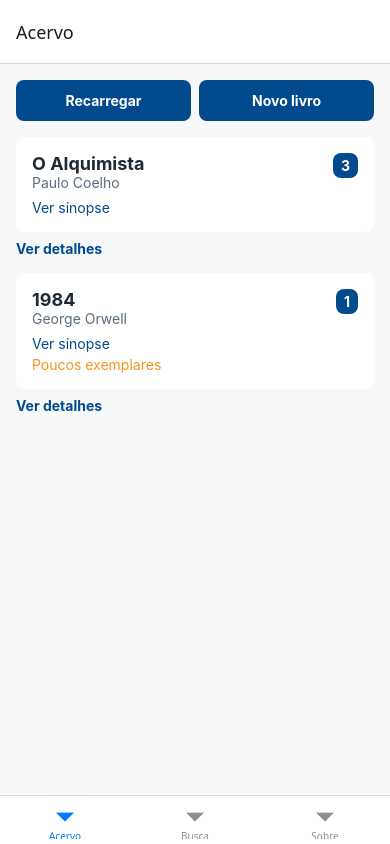
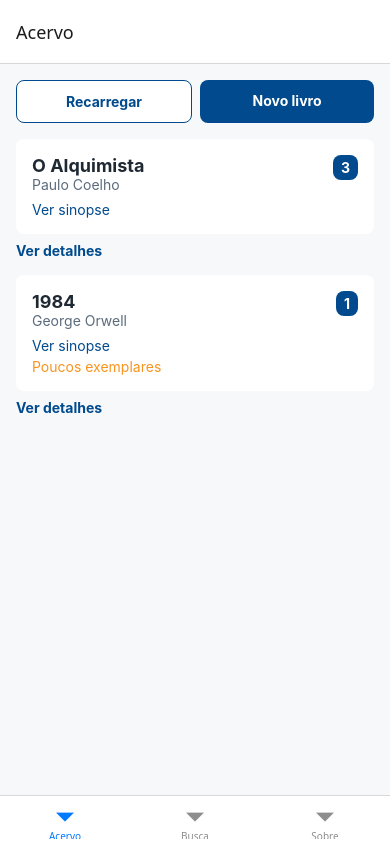
Before and after one commit to samuelrenildo/uc8-projeto-mobile, a React Native app: screen /Acervo in a window 390 px wide. Built offline with nearby package versions, Linux system fonts and the light colour scheme.

Commit message:
feat: barra do acervo com o componente Botao

```diff
--- a/src/telas/TelaAcervo.tsx
+++ b/src/telas/TelaAcervo.tsx
@@ -2,10 +2,11 @@ import { useCallback, useState } from 'react';
 import { ActivityIndicator, FlatList, Pressable, StyleSheet, Text, View, useWindowDimensions } from 'react-native';
 import { useFocusEffect } from '@react-navigation/native';
 import type { NativeStackScreenProps } from '@react-navigation/native-stack';
+import { Botao } from '../componentes/Botao';
 import { CartaoLivro } from '../componentes/CartaoLivro';
 import type { RotasDaPilha } from '../navegacao/tipos';
 import { carregarLivros } from '../servicos/acervo';
-import { cores, espacos, larguraMaxima, raio } from '../tema/tema';
+import { cores, espacos, larguraMaxima } from '../tema/tema';
 import type { Livro } from '../types/entidades';
 
 type TelaAcervoProps = NativeStackScreenProps<RotasDaPilha, 'Acervo'>;
@@ -41,12 +42,8 @@ export function TelaAcervo({ navigation }: TelaAcervoProps) {
   return (
     <View style={estilos.tela}>
       <View style={estilos.barra}>
-        <Pressable style={estilos.botao} onPress={recarregar}>
-          <Text style={estilos.textoBotao}>Recarregar</Text>
-        </Pressable>
-        <Pressable style={estilos.botao} onPress={() => navigation.navigate('NovoLivro')}>
-          <Text style={estilos.textoBotao}>Novo livro</Text>
-        </Pressable>
+        <Botao titulo="Recarregar" variante="secundario" onPress={recarregar} />
+        <Botao titulo="Novo livro" onPress={() => navigation.navigate('NovoLivro')} />
       </View>
       {carregando ? (
         <View style={estilos.centro}>
@@ -79,8 +76,6 @@ const estilos = StyleSheet.create({
   tela: { flex: 1, backgroundColor: cores.fundo, padding: espacos.md },
   barra: { flexDirection: 'row', gap: espacos.sm, marginBottom: espacos.md },
   centro: { flex: 1, alignItems: 'center', justifyContent: 'center' },
-  botao: { flex: 1, backgroundColor: cores.primario, borderRadius: raio, padding: espacos.sm + espacos.xs, alignItems: 'center' },
-  textoBotao: { color: cores.textoClaro, fontWeight: 'bold' },
   linhaDeColunas: { gap: espacos.sm },
   celula: { flex: 1 },
   detalhes: { color: cores.primario, fontWeight: 'bold', marginBottom: espacos.md },
```
